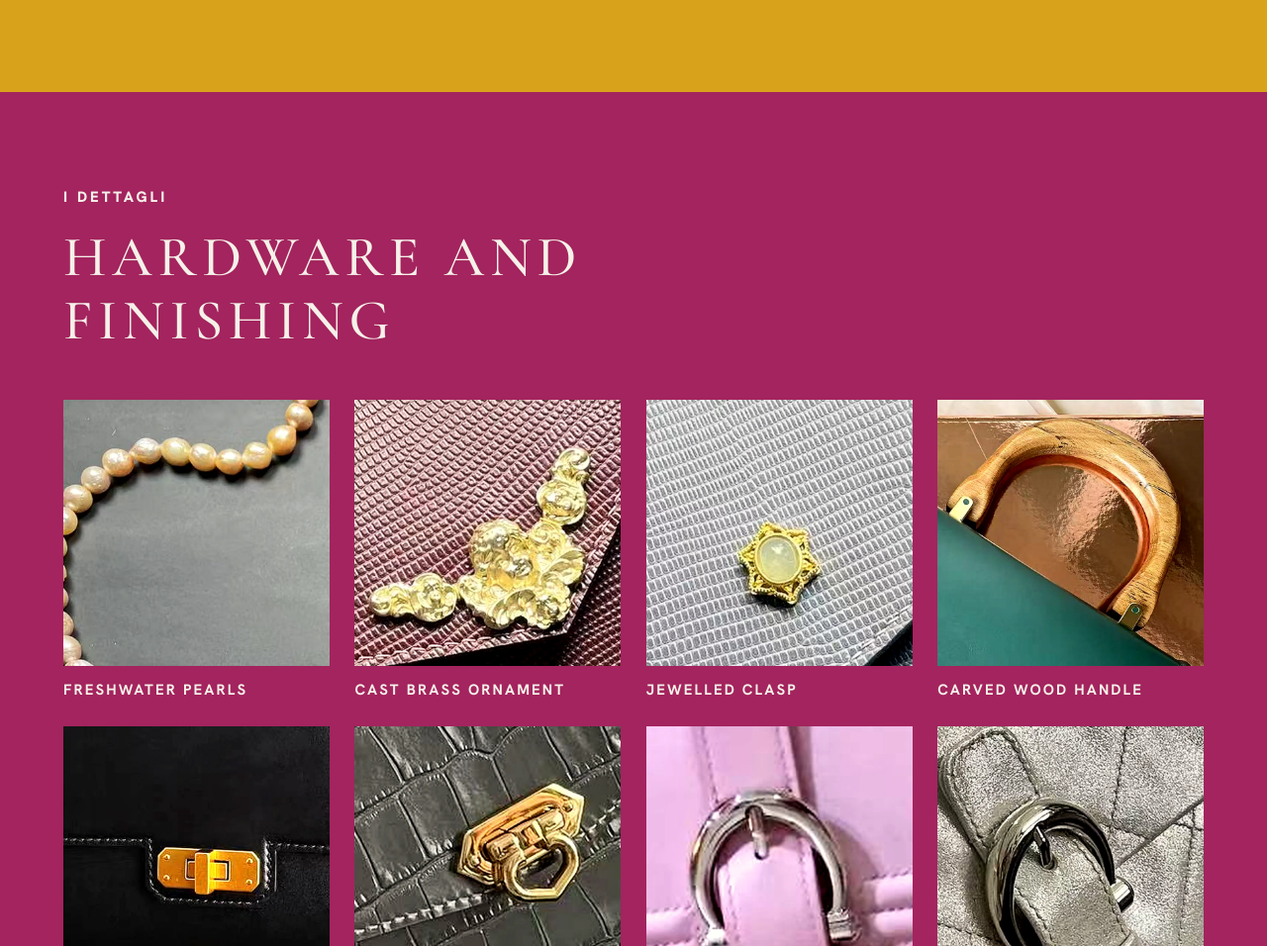
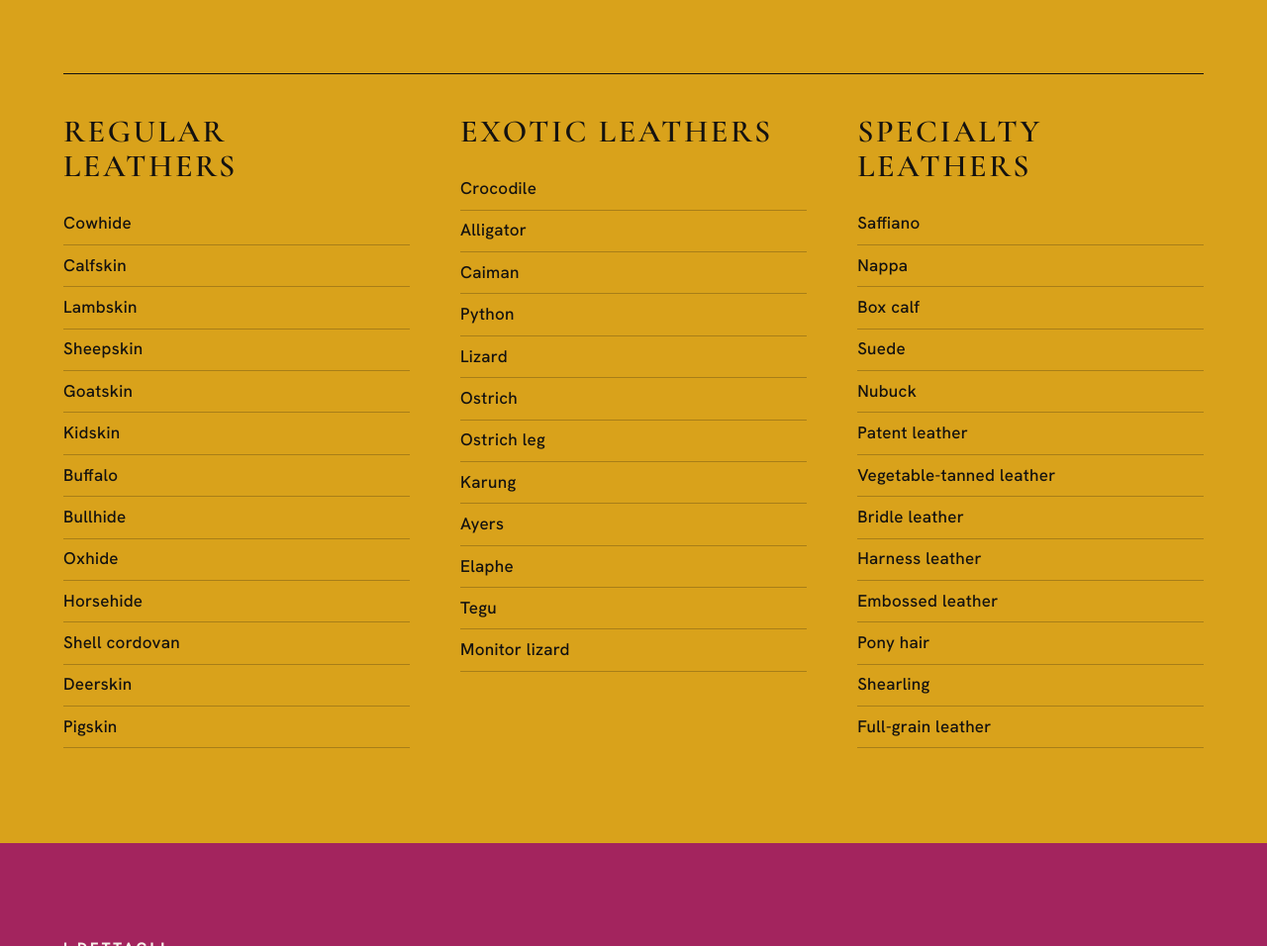
Before and after one commit to jergang/atelier-site, a website built with Vite: page index.html in a window 1280 px wide. Shown: the part 5838-6794 px from the top of the page at 99% size. Built offline with nearby package versions, Linux system fonts and the light colour scheme.

Commit message:
Materials: full list of regular, exotic and specialty leathers; FAQ updated
Co-Authored-By: Claude Opus 5.5 <noreply@anthropic.com>
Claude-Session: https://claude.ai/code/session_01KmiWnANAj6yetG6bGxXTpx

```diff
--- a/index.html
+++ b/index.html
@@ -131,6 +131,21 @@
         <li><figure><img src="img/mat-suede.webp" alt="Sand suede" loading="lazy"><figcaption>Suede</figcaption></figure></li>
         <li><figure><img src="img/mat-houndstooth.webp" alt="Houndstooth wool" loading="lazy"><figcaption>Houndstooth</figcaption></figure></li>
       </ul>
+
+      <div class="leathers" aria-label="Every leather we work with">
+        <div class="leathers__col">
+          <h3 class="leathers__title">Regular leathers</h3>
+          <ul><li>Cowhide</li><li>Calfskin</li><li>Lambskin</li><li>Sheepskin</li><li>Goatskin</li><li>Kidskin</li><li>Buffalo</li><li>Bullhide</li><li>Oxhide</li><li>Horsehide</li><li>Shell cordovan</li><li>Deerskin</li><li>Pigskin</li></ul>
+        </div>
+        <div class="leathers__col">
+          <h3 class="leathers__title">Exotic leathers</h3>
+          <ul><li>Crocodile</li><li>Alligator</li><li>Caiman</li><li>Python</li><li>Lizard</li><li>Ostrich</li><li>Ostrich leg</li><li>Karung</li><li>Ayers</li><li>Elaphe</li><li>Tegu</li><li>Monitor lizard</li></ul>
+        </div>
+        <div class="leathers__col">
+          <h3 class="leathers__title">Specialty leathers</h3>
+          <ul><li>Saffiano</li><li>Nappa</li><li>Box calf</li><li>Suede</li><li>Nubuck</li><li>Patent leather</li><li>Vegetable-tanned leather</li><li>Bridle leather</li><li>Harness leather</li><li>Embossed leather</li><li>Pony hair</li><li>Shearling</li><li>Full-grain leather</li></ul>
+        </div>
+      </div>
     </section>
 
     <!-- Hardware -->
@@ -238,7 +253,7 @@
         <details><summary>Do you work with new brands?</summary><p>Yes. We work with emerging designers as well as established houses, and we can guide you from the first idea to the finished run.</p></details>
         <details><summary>My brand is based outside Italy. Can we still work together?</summary><p>Yes. Briefs, samples and approvals can all be handled at a distance. Tell us where you are and we will plan the rest with you.</p></details>
         <details><summary>Can I order a sample only, without production?</summary><p>Yes. A prototype is the first step of every project, and you can stop there.</p></details>
-        <details><summary>Which leathers and hardware can I choose?</summary><p>Calf, grained calf, suede, crocodile, lizard and python, among others, with hardware from chains and turn-locks to pearls and jewelled clasps. We help you choose.</p></details>
+        <details><summary>Which leathers and hardware can I choose?</summary><p>Every leather in the list above: calf, lamb, goat, buffalo, cordovan and deer; crocodile, alligator, caiman, ostrich, python and lizard; and finishes from saffiano and nappa to patent, nubuck and vegetable-tanned, with hardware from chains and turn-locks to pearls and jewelled clasps. We help you choose.</p></details>
         <details><summary>How many pieces, and how long does it take?</summary><p>It depends on the piece and the quantity. Tell us about your project and we will give you a clear answer.</p></details>
         <details><summary>How do I start?</summary><p>Write to us with the form below or at info@pellarno.it: what you would like to make, how many, and when you need it. We reply to every enquiry personally.</p></details>
       </div>
--- a/src/main.ts
+++ b/src/main.ts
@@ -41,7 +41,7 @@ const hero = document.querySelector('.hero')!;
 new IntersectionObserver(([e]) => nav.classList.toggle('is-solid', !e.isIntersecting), { rootMargin: '-80px 0px 0px 0px' }).observe(hero);
 
 // Photos and headings fade in once, the first time they come into view.
-const fades = document.querySelectorAll('main section:not(.hero) figure, .sec-head, .step__text, .intro > *, .colours__head, .logos, .contatti__head, .make__list, .faq__list');
+const fades = document.querySelectorAll('main section:not(.hero) figure, .sec-head, .step__text, .intro > *, .colours__head, .logos, .contatti__head, .make__list, .faq__list, .leathers');
 const io = new IntersectionObserver((entries) => {
   for (const e of entries) if (e.isIntersecting) { e.target.classList.add('in'); io.unobserve(e.target); }
 }, { rootMargin: '0px 0px -8% 0px' });
--- a/src/style.css
+++ b/src/style.css
@@ -204,3 +204,9 @@ figcaption { margin-top: .9rem; font: 700 .9375rem/1.4 var(--sans); letter-spaci
 
 .form__trap { position: absolute; left: -9999px; width: 1px; height: 1px; overflow: hidden; }
 .form button:disabled { opacity: .6; cursor: progress; }
+
+.leathers { display: grid; grid-template-columns: repeat(3, 1fr); gap: 2.5rem clamp(1.5rem, 4vw, 4rem); margin-top: clamp(3rem, 6vw, 5rem); padding-top: 2.5rem; border-top: 1px solid currentColor; }
+.leathers__title { font: 600 clamp(1.5rem, 1.2rem + 1vw, 2rem)/1.1 var(--serif); letter-spacing: .08em; text-transform: uppercase; margin: 0 0 1.25rem; }
+.leathers ul { list-style: none; margin: 0; padding: 0; }
+.leathers li { font: 500 1.0625rem/1.4 var(--sans); padding: .55rem 0; border-bottom: 1px solid color-mix(in srgb, currentColor 25%, transparent); }
+@media (max-width: 760px) { .leathers { grid-template-columns: 1fr; } }
```
